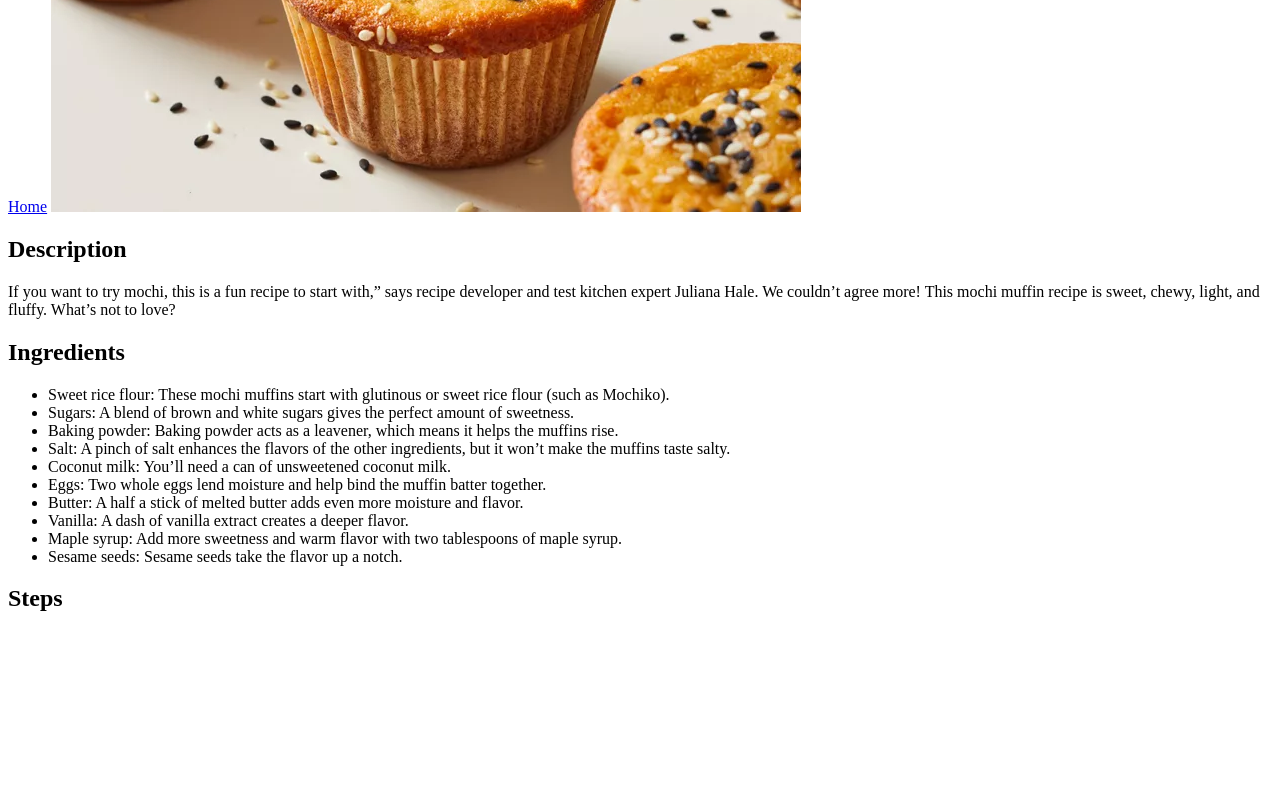
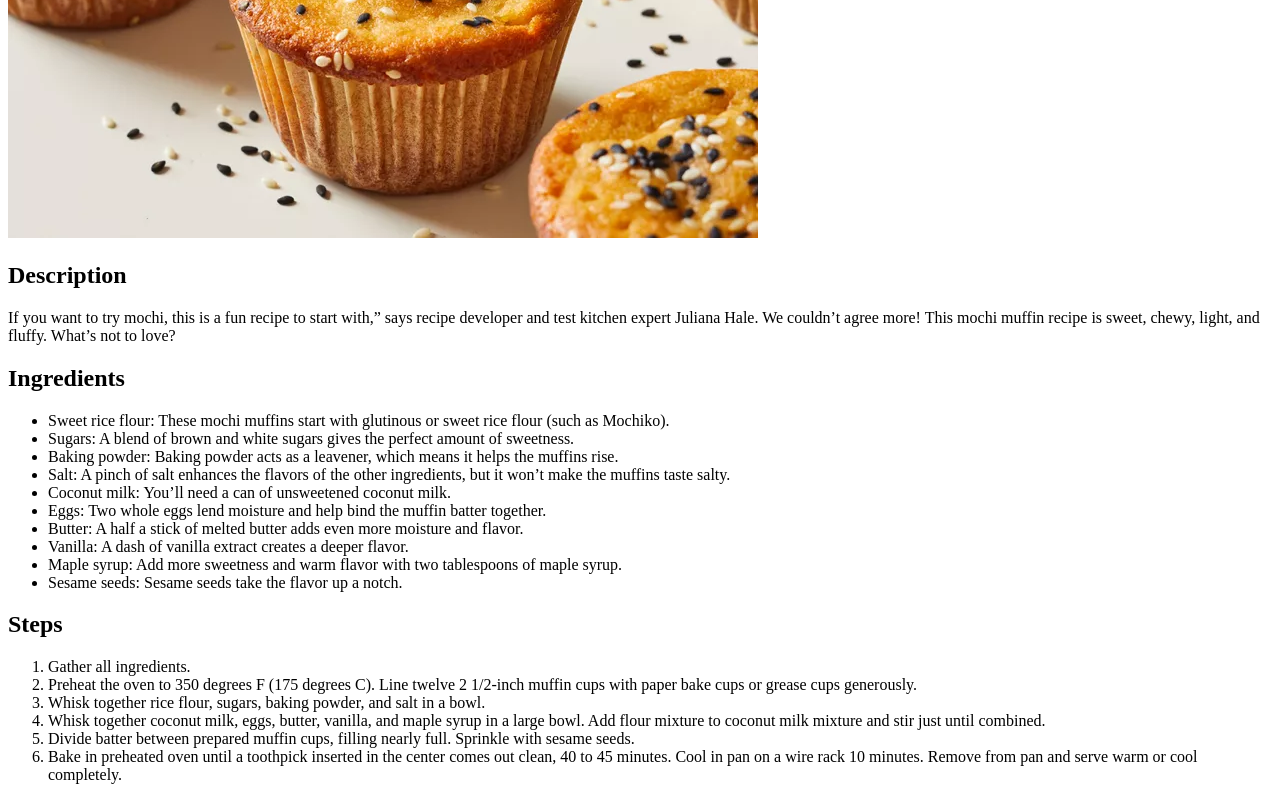
Before and after one commit to walpanee/odin-recipes, a plain HTML site: page recipes/muffin.html in a window 1280 px wide. Shown: the part 431-1231 px from the top of the page. Before the commit the page ends 1063 px from the top, so only its background shows below. Drawn offline with Linux system fonts and the light colour scheme.

Commit message:
Change home page place

```diff
--- a/recipes/muffin.html
+++ b/recipes/muffin.html
@@ -6,9 +6,11 @@
     <title>Muffin</title>
 </head>
 <body>
+
+    <a href="../index.html">Home</a>
+
     <h1>Muffin</h1>
 
-    <a href="../index.html">Home</a>
 
     <img src="images/muffin.webp" alt="muffin">
 
@@ -34,6 +36,13 @@
 
     <h2>Steps</h2>
 
-    <ol></ol>
+    <ol>
+        <li>Gather all ingredients.</li>
+        <li>Preheat the oven to 350 degrees F (175 degrees C). Line twelve 2 1/2-inch muffin cups with paper bake cups or grease cups generously.</li>
+        <li>Whisk together rice flour, sugars, baking powder, and salt in a bowl.</li>
+        <li>Whisk together coconut milk, eggs, butter, vanilla, and maple syrup in a large bowl. Add flour mixture to coconut milk mixture and stir just until combined.</li>
+        <li>Divide batter between prepared muffin cups, filling nearly full. Sprinkle with sesame seeds.</li>
+        <li>Bake in preheated oven until a toothpick inserted in the center comes out clean, 40 to 45 minutes. Cool in pan on a wire rack 10 minutes. Remove from pan and serve warm or cool completely. </li>
+    </ol>
 </body>
 </html>
```
